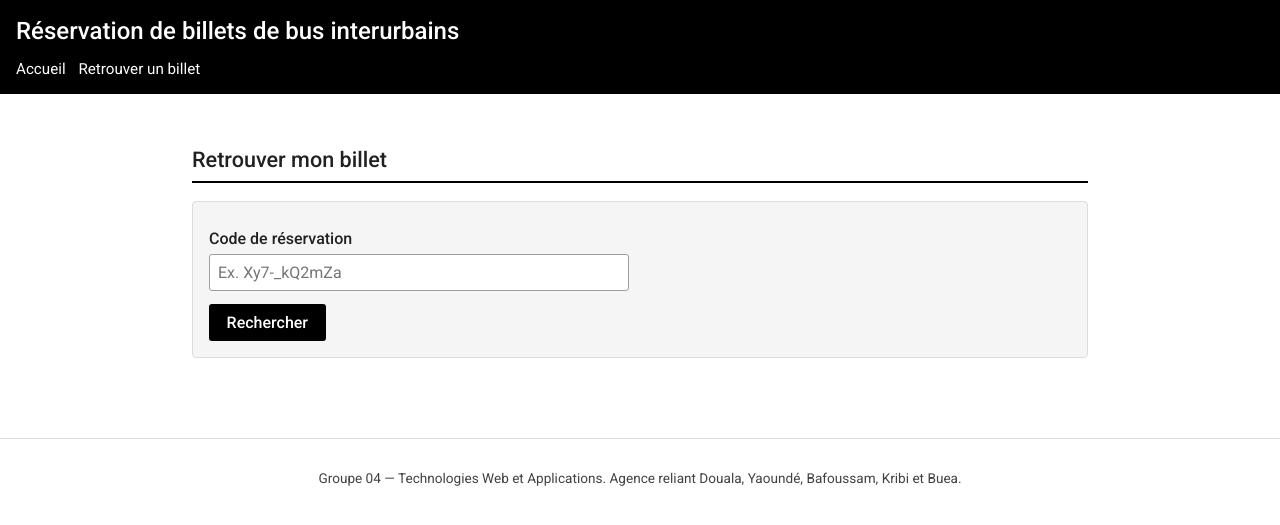
After one commit to jdlgithub/Examen-Technoogies-Web-et-Application, a Flask app: page /billets in a window 1280 px wide. The commit adds this page. Shown: the top 525 px of the page. Run offline with Flask 3, Linux system fonts and the light colour scheme.

Commit message:
feat(us3): retrouver un billet avec son code de reservation
User Story 3 (P2) - recuperation du billet par code seul, sans compte.

- GET /billets : formulaire 'retrouver mon billet' (retrouver.html)
- POST /billets/recherche : controle du code saisi (non vide) puis
  redirection vers la fiche (FR-015 : revalidation serveur)
- GET /billets/<code> : fiche billet (trajet, date, heure, statut,
  siege, passager, code) via requete parametree ; code inconnu ->
  flash 'introuvable' + redirection, jamais d'erreur 500 (S7)
- helper chercher_billet() reutilisable ; lien 'Retrouver un billet'
  ajoute a la navigation de base.html (toutes pages publiques)

Verification : test client - formulaire 200, billet reel 200 avec nom
et siege, CODEFAUX123 -> 302 + message, POST recherche -> fiche 200,
code vide -> 302

```diff
--- a/projet/app.py
+++ b/projet/app.py
@@ -286,6 +286,48 @@ def confirmation():
     return render_template("confirmation.html", billet=billet)
 
 
+# --- Parcours public : retrouver un billet par code (US3) -------------------
+def chercher_billet(code):
+    """Retourne la ligne du billet correspondant au code, ou None."""
+    return get_db().execute(
+        """SELECT bl.nom, bl.numero_siege, bl.telephone, bl.code_reservation,
+                  v.date, v.heure, v.statut,
+                  t.ville_depart, t.ville_arrivee
+           FROM billets bl
+           JOIN voyages v ON v.id = bl.voyage_id
+           JOIN trajets t ON t.id = v.trajet_id
+           WHERE bl.code_reservation = ?""",
+        (code,),
+    ).fetchone()
+
+
+@app.route("/billets")
+def billets_formulaire():
+    """Formulaire « retrouver mon billet » (FR-006)."""
+    return render_template("retrouver.html", billet=None)
+
+
+@app.route("/billets/recherche", methods=["POST"])
+def billets_recherche():
+    """Contrôle du code saisi puis redirection vers la fiche billet."""
+    code = request.form.get("code", "").strip()
+    if not code:
+        flash("Veuillez saisir votre code de réservation.", "erreur")
+        return redirect(url_for("billets_formulaire"))
+    return redirect(url_for("billets_detail", code=code))
+
+
+@app.route("/billets/<code>")
+def billets_detail(code):
+    """Affiche le billet correspondant au code (FR-006)."""
+    billet = chercher_billet(code)
+    if billet is None:
+        flash("Code de réservation introuvable. Vérifiez votre code.",
+              "erreur")
+        return redirect(url_for("billets_formulaire"))
+    return render_template("retrouver.html", billet=billet)
+
+
 # --- Page d'erreur 404 personnalisée ----------------------------------------
 @app.errorhandler(404)
 def page_introuvable(exception):
--- a/projet/templates/base.html
+++ b/projet/templates/base.html
@@ -16,6 +16,7 @@
     <nav aria-label="Navigation principale">
       <ul>
         <li><a href="{{ url_for('recherche') }}">Accueil</a></li>
+        <li><a href="{{ url_for('billets_formulaire') }}">Retrouver un billet</a></li>
         {% block liens_navigation %}{% endblock %}
       </ul>
     </nav>
--- /dev/null
+++ b/projet/templates/retrouver.html
@@ -0,0 +1,35 @@
+{% extends "base.html" %}
+
+{% block titre %}Retrouver un billet{% endblock %}
+
+{% block contenu %}
+<section>
+  <h2>Retrouver mon billet</h2>
+
+  <form class="cadre" method="post" action="{{ url_for('billets_recherche') }}">
+    <div>
+      <label for="code">Code de réservation</label>
+      <input type="text" id="code" name="code" required
+             placeholder="Ex. Xy7-_kQ2mZa" autocomplete="off">
+    </div>
+    <button type="submit">Rechercher</button>
+  </form>
+
+  {% if billet %}
+    <h3>Votre billet</h3>
+    <table>
+      <tbody>
+        <tr><th scope="row">Trajet</th>
+            <td>{{ billet.ville_depart }} → {{ billet.ville_arrivee }}</td></tr>
+        <tr><th scope="row">Date</th><td>{{ billet.date }}</td></tr>
+        <tr><th scope="row">Heure de départ</th><td>{{ billet.heure }}</td></tr>
+        <tr><th scope="row">Statut du voyage</th><td>{{ billet.statut }}</td></tr>
+        <tr><th scope="row">Siège</th><td>n° {{ billet.numero_siege }}</td></tr>
+        <tr><th scope="row">Passager</th><td>{{ billet.nom }}</td></tr>
+        <tr><th scope="row">Code</th>
+            <td><span class="code-reservation">{{ billet.code_reservation }}</span></td></tr>
+      </tbody>
+    </table>
+  {% endif %}
+</section>
+{% endblock %}
```
